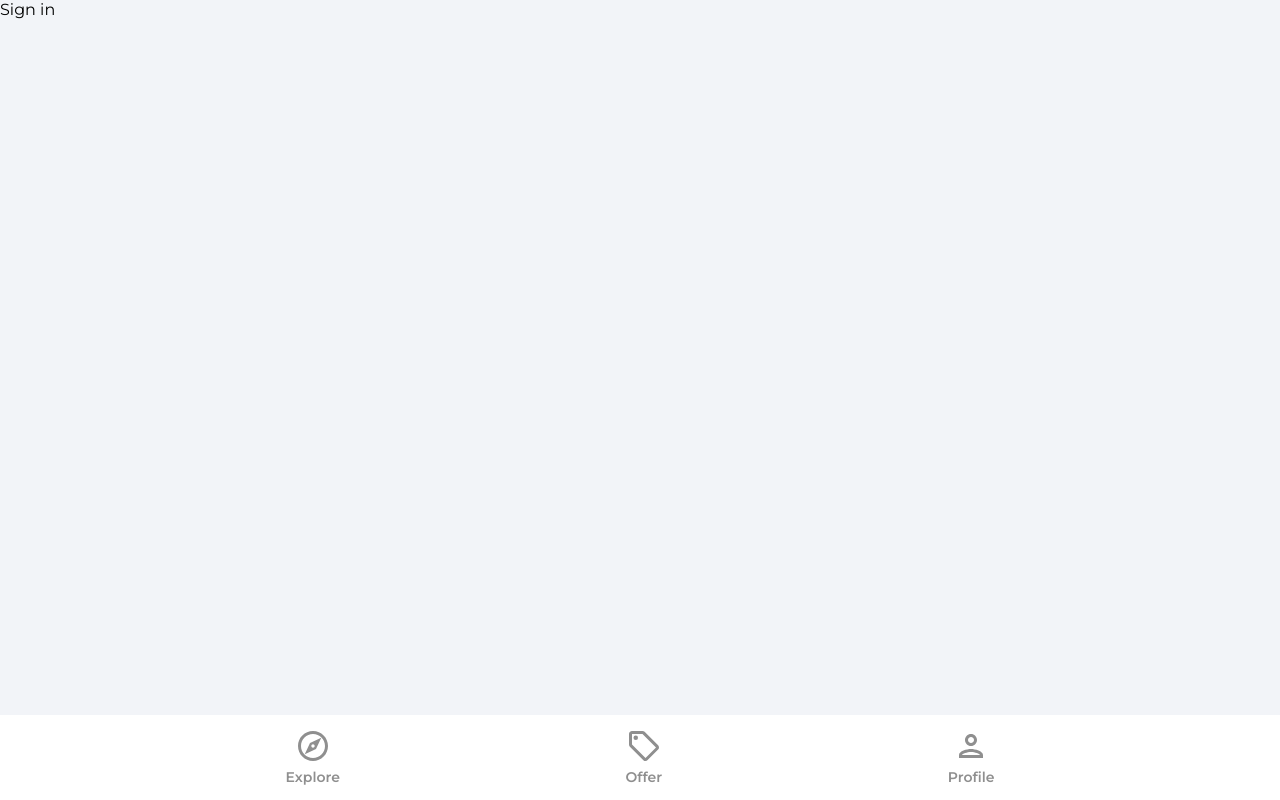
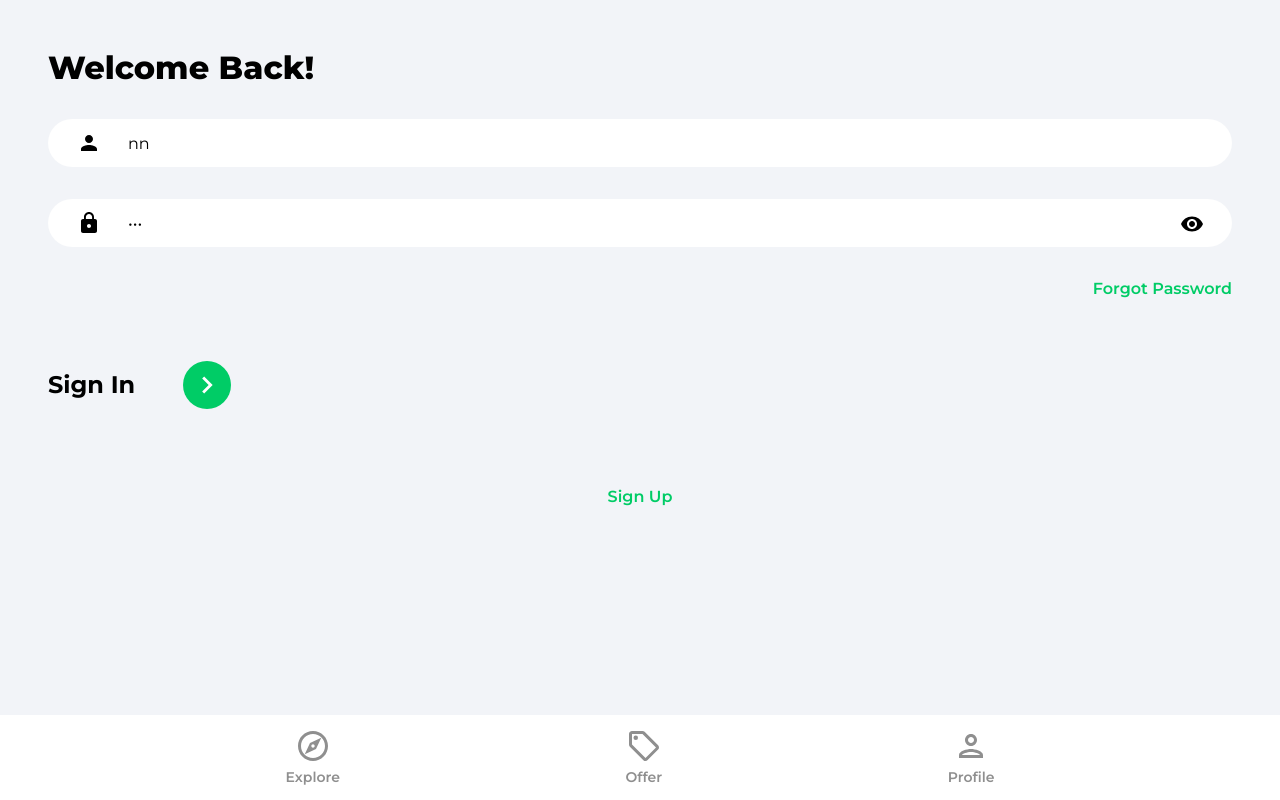
Before and after one commit to Techtees/nexct-housing, a React (Create React App) app: page /sign-in in a window 1280 px wide. Built offline with nearby package versions, Linux system fonts and the light colour scheme.

Commit message:
sign-in Ui feature

```diff
--- a/src/pages/SignIn.jsx
+++ b/src/pages/SignIn.jsx
@@ -1,8 +1,67 @@
+import {useState} from 'react'
+import {Link, useNavigate} from 'react-router-dom'
+import {ReactComponent as ArrowRightIcon} from '../assets/svg/keyboardArrowRightIcon.svg'
+import visibilityIcon from '../assets/svg/visibilityIcon.svg'
 function SignIn() {
+
+    const [showPassword, setShowPassword] = useState(false)
+    const [formData, setFormData] = useState({
+        email:'nn',
+        password:'nnt',
+    })
+
+    const {email, password } = formData
+    console.log(formData)
+
+    const handleInputChange = () =>  {
+
+    }
+
+    const navigate = useNavigate()
+
     return (
-        <div>
-            Sign in
-        </div>
+        <>
+            <div className="pageContainer">
+                <header>
+                    <p className="pageHeader">Welcome Back!</p>
+
+                    <form action="">
+                        <input
+                            type="email"  placeholder="Email"
+                            className="emailInput"
+                            id="email"
+                            value={email}
+                            onChange={handleInputChange}
+                            />
+                        <div className="passwordInputDiv">
+                            <input
+                                type={showPassword ? 'text' : 'password'}  className="passwordInput" placeholder="password"
+                                value={password}
+                                id="password"
+                                onChange={handleInputChange}
+                            />
+                            <img
+                                src={visibilityIcon} alt="show password" className="showPassword"
+                                onClick={()=> {setShowPassword((prevState) => !prevState)}}
+                            />
+                        </div>
+                        <Link to='/forgot-password' className='forgotPasswordLink' >
+                            Forgot Password
+                        </Link>
+
+                        <div className="signInBar">
+                            <p className="signInText">
+                                Sign In
+                            </p>
+                            <button                         className="signInButton">
+                                <ArrowRightIcon fill="#fff" width='34px' height='34px' />
+                            </button>
+                        </div>
+                        <Link to='/sign-up' className='registerLink'>Sign Up</Link>
+                    </form>
+                </header>
+            </div>
+        </>
      );
 }
 
```
